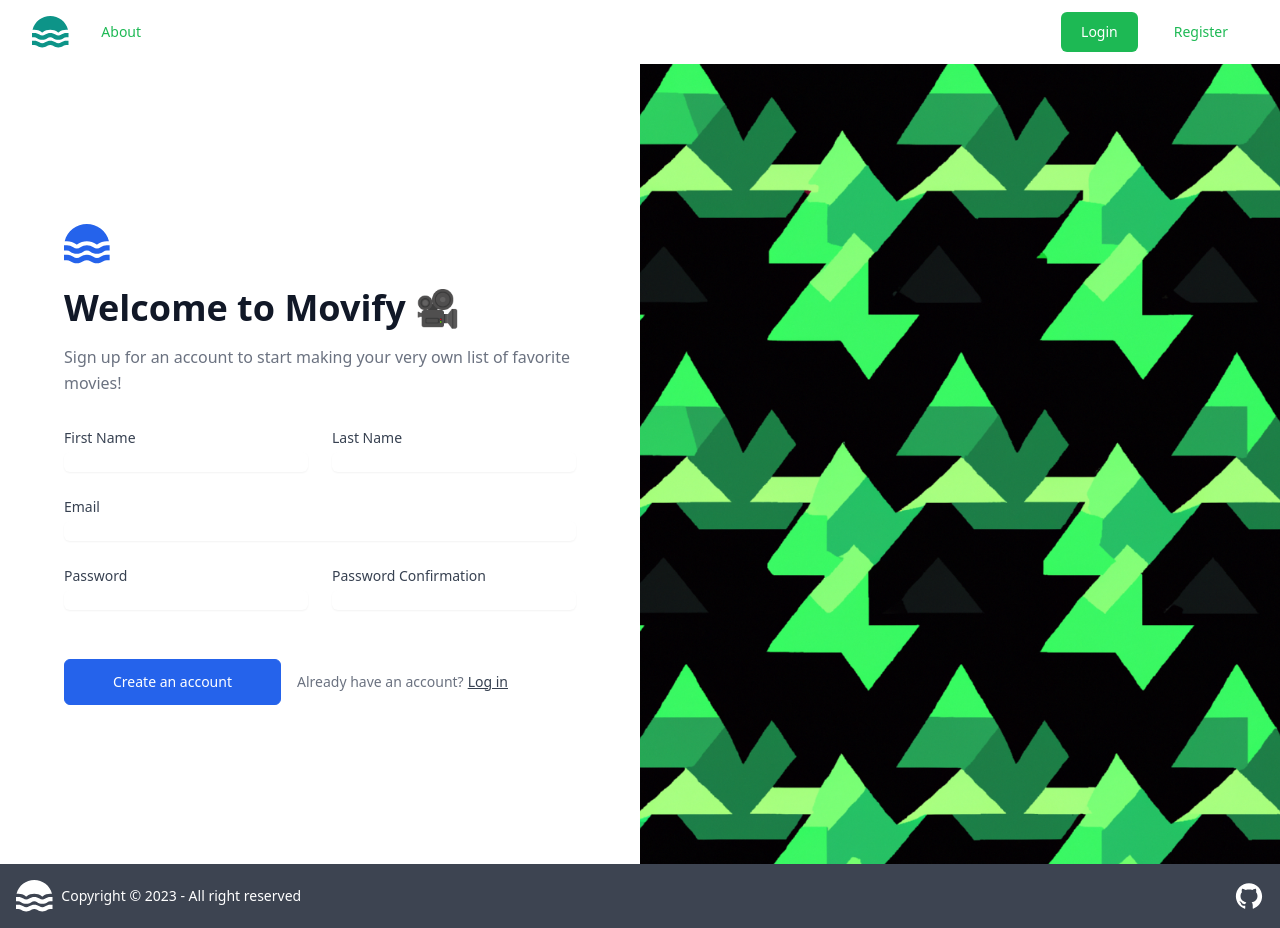
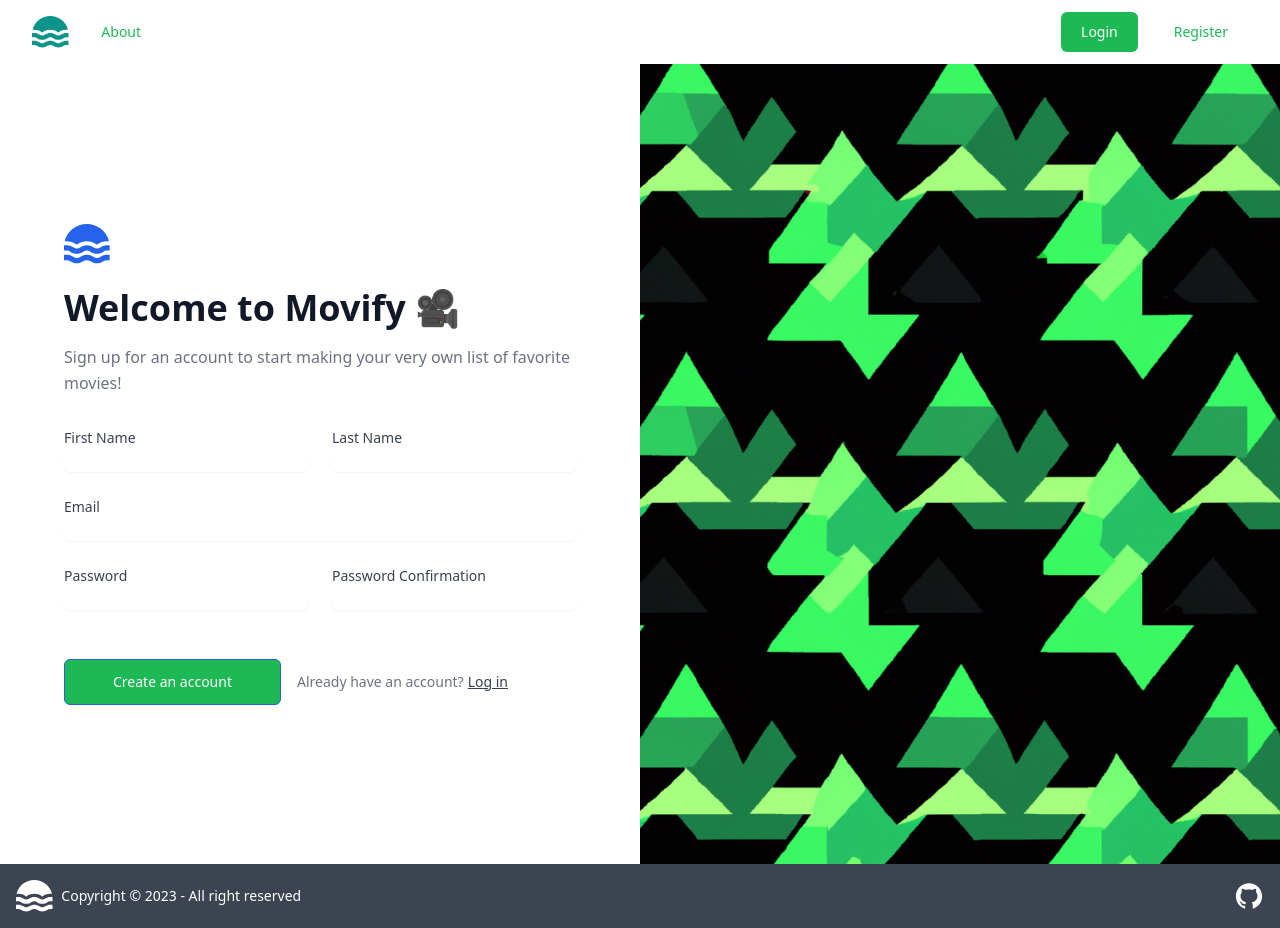
Before and after one commit to Indrajeet2002/my-app, a React (Create React App) app: page /Register in a window 1280 px wide. Built offline with nearby package versions, Linux system fonts and the light colour scheme.

Commit message:
button color change

```diff
--- a/src/Login.js
+++ b/src/Login.js
@@ -106,7 +106,7 @@ const Login = (props) => {
 
                 <div class="col-span-6 sm:flex sm:items-center sm:gap-4">
                     <button
-                    class="inline-block shrink-0 rounded-md border border-blue-600 bg-blue-600 px-12 py-3 text-sm font-medium text-white transition hover:bg-transparent hover:text-blue-600 focus:outline-none focus:ring active:text-blue-500 dark:hover:bg-blue-700 dark:hover:text-white"
+                    class="inline-block shrink-0 rounded-md border border-blue-600 bg-[#1DB954] px-12 py-3 text-sm font-medium text-white transition hover:bg-transparent hover:text-blue-600 focus:outline-none focus:ring active:text-blue-500 dark:hover:bg-blue-700 dark:hover:text-white"
                     >
                     Log In
                     </button>
--- a/src/Signup.js
+++ b/src/Signup.js
@@ -155,7 +155,7 @@ const Signup = (props) => {
 
                 <div class="col-span-6 sm:flex sm:items-center sm:gap-4">
                     <button
-                    class="inline-block shrink-0 rounded-md border border-blue-600 bg-blue-600 px-12 py-3 text-sm font-medium text-white transition hover:bg-transparent hover:text-blue-600 focus:outline-none focus:ring active:text-blue-500 dark:hover:bg-blue-700 dark:hover:text-white"
+                    class="inline-block shrink-0 rounded-md border border-blue-600 bg-[#1DB954] px-12 py-3 text-sm font-medium text-white transition hover:bg-transparent hover:text-blue-600 focus:outline-none focus:ring active:text-blue-500 dark:hover:bg-blue-700 dark:hover:text-white"
                     >
                     Create an account
                     </button>
```
